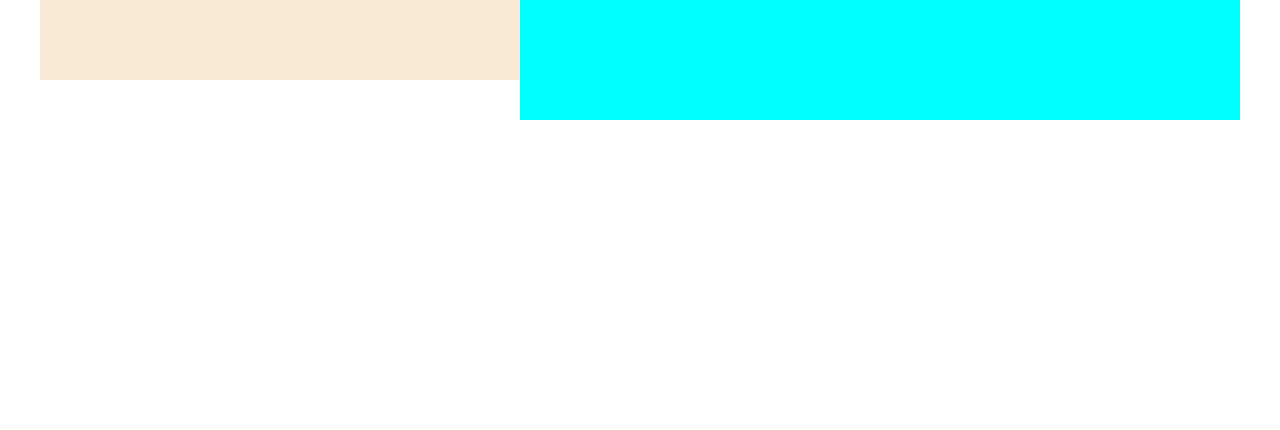
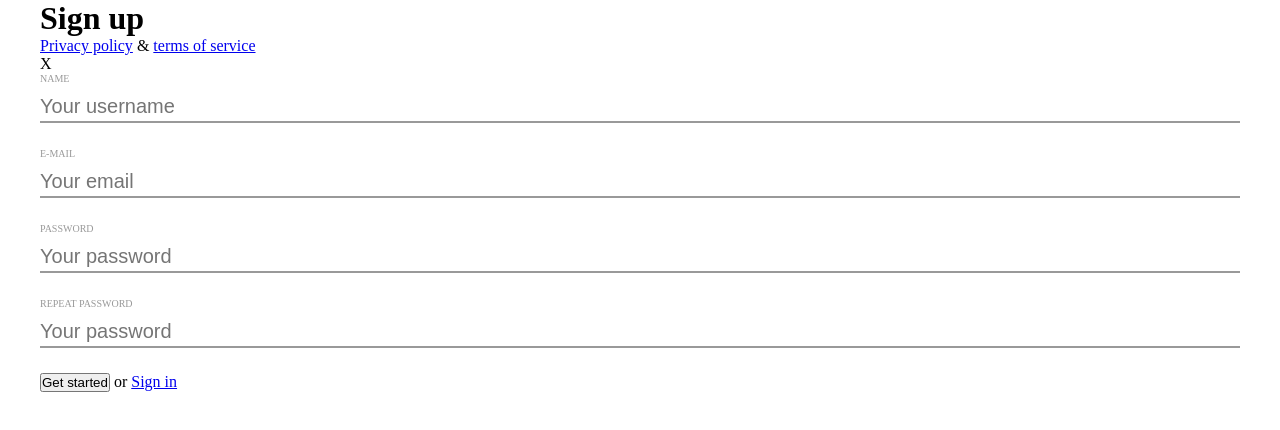
Before and after one commit to Paskanas/5-sign-up, a website: page index.html in a window 1280 px wide. Drawn offline with Linux system fonts and the light colour scheme.

Commit message:
added html form structure

```diff
--- a/index.html
+++ b/index.html
@@ -4,12 +4,9 @@
     <meta charset="UTF-8" />
     <meta http-equiv="X-UA-Compatible" content="IE=edge" />
     <meta name="viewport" content="width=device-width, initial-scale=1.0" />
+    <link rel="stylesheet" href="./styles/form.css" />
     <link rel="stylesheet" href="./styles/main.css" />
-    <link
-      rel="shortcut icon"
-      href="./favicon/favicon.ico"
-      type="image/x-icon"
-    />
+    <link rel="shortcut icon" href="./favicon.ico" type="image/x-icon" />
     <link
       rel="apple-touch-icon"
       sizes="180x180"
@@ -38,9 +35,56 @@
     <title>Sign up</title>
   </head>
   <body>
-    <main>
-      <div class="leftCol"></div>
-      <div class="rightCol"></div>
+    <main class="container">
+      <div class="left-column">
+        <h1 class="main-title">Sign up</h1>
+        <footer class="bottom-links">
+          <a href="#" class="link">Privacy policy</a>
+          <span class="symbol">&amp;</span>
+          <a href="#" class="link">terms of service</a>
+        </footer>
+      </div>
+      <div class="right-column">
+        <div class="close-form">X</div>
+        <form class="form">
+          <div class="form-row">
+            <label for="username">Name</label>
+            <input
+              id="username"
+              type="text"
+              required
+              placeholder="Your username"
+            />
+          </div>
+          <div class="form-row">
+            <label for="email">E-mail</label>
+            <input id="email" type="email" required placeholder="Your email" />
+          </div>
+          <div class="form-row">
+            <label for="password">Password</label>
+            <input
+              id="password"
+              type="password"
+              required
+              placeholder="Your password"
+            />
+          </div>
+          <div class="form-row">
+            <label for="repass">Repeat password</label>
+            <input
+              id="repass"
+              type="password"
+              required
+              placeholder="Your password"
+            />
+          </div>
+          <div class="form-row">
+            <button type="submit">Get started</button>
+            <span>or</span>
+            <a href="#">Sign in</a>
+          </div>
+        </form>
+      </div>
     </main>
   </body>
 </html>
--- /dev/null
+++ b/styles/form.css
@@ -0,0 +1,33 @@
+.form {
+  width: 100%;
+}
+
+.form > .form-row {
+  width: 100%;
+  margin-bottom: 25px;
+}
+
+.form > .form-row:last-child {
+  margin-bottom: 0;
+}
+
+.form > .form-row > label {
+  width: 100%;
+  text-transform: uppercase;
+  font-size: 10px;
+  color: #999;
+}
+
+.form > .form-row > input {
+  width: 100%;
+  font-size: 20px;
+  line-height: 1.5em;
+  border: none;
+  border-bottom: 2px solid #999;
+}
+
+.form > .form-row > button {
+}
+
+.form > .form-row > span {
+}
```
